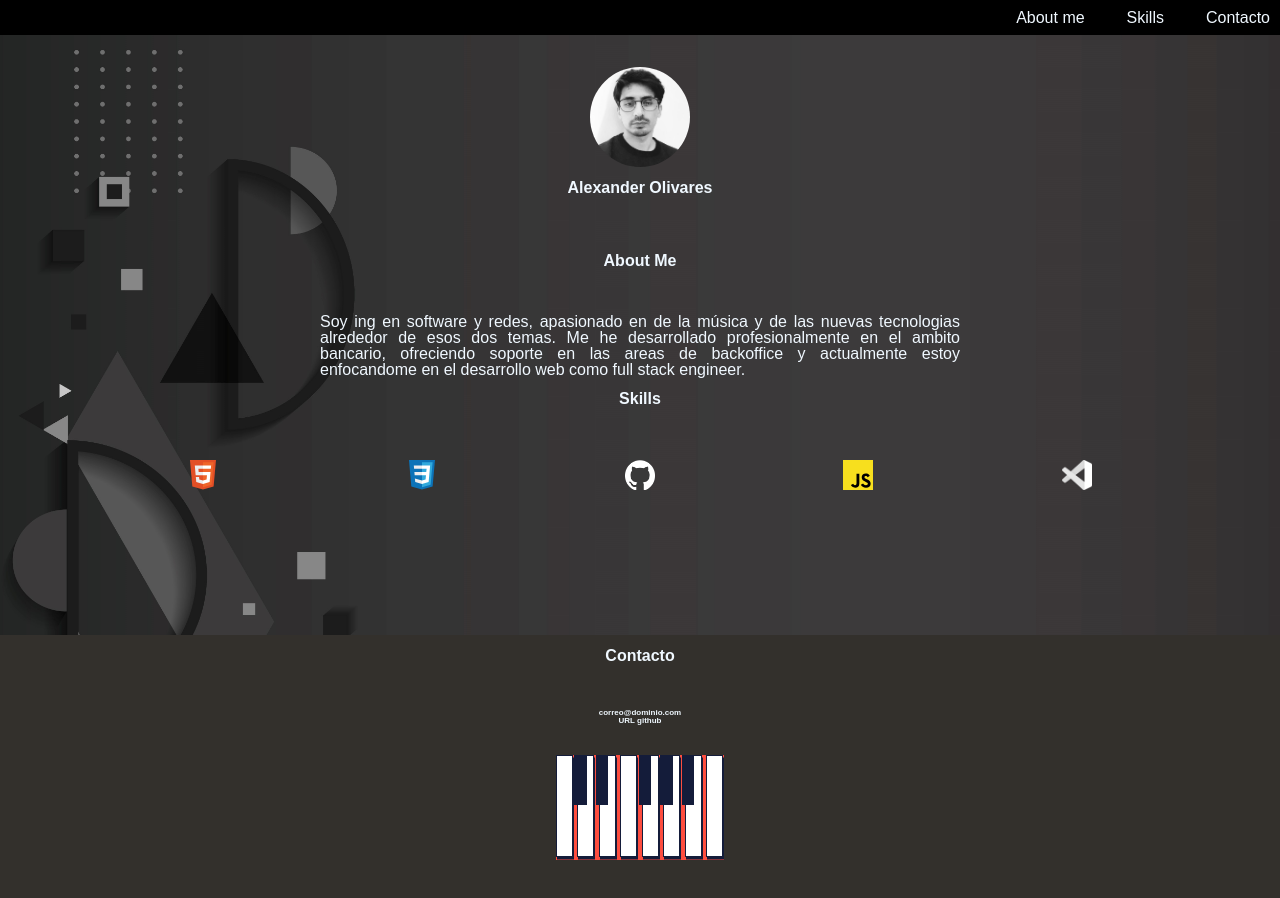
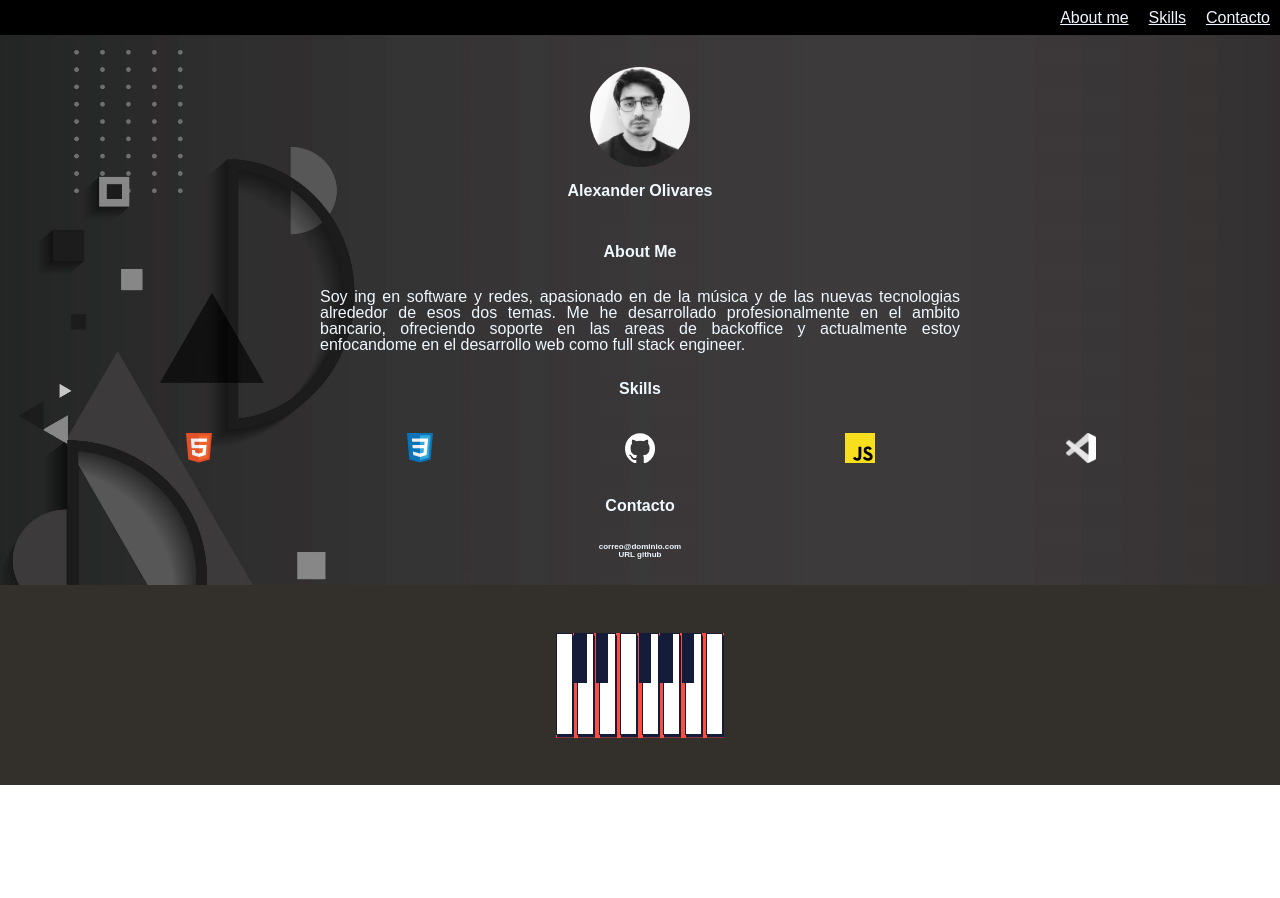
Before and after one commit to SimulationCartridge/portafolio, a plain HTML site: page index.html in a window 1280 px wide. After the commit the page ends 800 px from the top, so only its background shows below. Drawn offline with Linux system fonts and the light colour scheme.

Commit message:
refactor

```diff
--- a/index.html
+++ b/index.html
@@ -18,53 +18,56 @@
 	<div class="navContent">
 		<ul>
 			<li>
-				<a class="navItem">
+				<a class="navItem" href="#">
 					About me
 				</a>
 			</li>
 			<li>
-				<a class="navItem">
+				<a class="navItem" href="#">
 					Skills
 				</a>
 			</li>
 			<li>
-				<a class="navItem">
+				<a class="navItem" href="#">
 					Contacto
 				</a>
 			</li>
 		</ul>
 	</div>
 </nav>
-<!--main content-->
 
 <!--Aboutme-->
     <section class="section">
+
 		<div class="aboutMeContent">
 			<div class="profileContent">
 				<img class="imgProfile" src="./sources/images/portrait.jpg">
 			</div>
-			<img class="background">
-			<h1 class="aboutMe">Alexander Olivares</h1>
-			<h3>About Me</h3>
-			<p class="aboutMeWords">Soy ing en software y redes, apasionado en de la música y de las nuevas tecnologias alrededor de esos dos temas.
+			    <img class="background">
+			    <h1 class="aboutMe">Alexander Olivares</h1>
+			    <h3>About Me</h3>
+			    <p class="aboutMeWords">Soy ing en software y redes, apasionado en de la música y de las nuevas tecnologias alrededor de esos dos temas.
 				Me he desarrollado profesionalmente en el ambito bancario, ofreciendo soporte en las areas de backoffice y actualmente estoy enfocandome en el desarrollo web como full stack engineer. </p>
-			</div>
-			<div>
 				<h3>Skills</h3>
-			</div>
+		</div>
 		<div class="iconsContent">
 			<img class="skillsIcon" src="./sources/images/HTML.svg">
 		    <img class="skillsIcon" src="./sources/images/CSS3.svg">
 			<img class="skillsIcon" src="./sources/images/github-mark-white.png">
 			<img class="skillsIcon" src="./sources/images/JS.svg">
 			<img class="skillsIcon" src="./sources/images/vscode-alt.png">
+
 		</div>
+		<div class="aboutMeContent">
+			<h3>Contacto</h3>
+	   <h5>correo@dominio.com</h5>
+	   <h5>URL github</h5>
+	</div>
+		</div>
+
 	</section>
 <!--footer, piano y contacto-->
 <footer>
-	   <h3>Contacto</h3>
-	   <h5>correo@dominio.com</h5>
-	   <h5>URL github</h5>
 	   <div>
 	   <section class="piano">
 		<section id="c-key" class="key">
--- a/sources/style.css
+++ b/sources/style.css
@@ -2,39 +2,38 @@ body {
     font-family: 'Monserrat', sans-serif;
 }
 
-/*navegador*/
 
 div{
     display: block;
 }
+
+/*---------navegador---------*/
 
 .navContent{
     background-color: black;
     height: 35px;
 }
 
+
 nav ul{
     display: flex;
     justify-content: flex-end;
-    padding: 0%;
-    margin: 0;
 }
 
 .navItem{
-    float: left;
-    margin-top: 10px;
-    margin-right: 10px;
-    padding-left: 2em;
+    float: right;
+    margin: 5px 5px;
+    padding: 5px 5px;
     color: aliceblue;
 }
 
-/* main content*/
 
-/****** about me*******/
+
+/*---------About Me---------*/
 
 .section{
-    height: 600px;
-    background-color: bisque;
+    height: 550px;
+    width: 100%;
     background-image: url('./images/background2.jpg');
     background-repeat: no-repeat;
     background-color: center;
@@ -47,9 +46,9 @@ nav ul{
     flex-direction: column;
     justify-content: center;
     align-items: center;
+}
 
-
-}
+/*---------Profile Picture---------*/
 
 .profileContent{
     margin-top: 2rem;
@@ -62,13 +61,11 @@ nav ul{
     border-radius: 150px;
 }
 
-/* parrafo*/
+/*---------Nombre---------*/
 
 h1{
     color: aliceblue;
-    text-justify: inter-word;
-    padding: 1%;
-    margin-bottom: 2rem;
+    margin: 1rem 2rem;
     font-weight: bold;
 }
 
@@ -76,27 +73,22 @@ h1:hover{
     text-shadow: 0px 0px 10px rgb(62, 183, 109);
 }
 
+/*---------subtitles---------*/
+
 h3{
     color: aliceblue;
     text-justify: inter-word;
     padding: 1%;
-    margin-bottom: 2rem;
+    margin: 1rem 2rem;
     text-align: center;
     font-weight: bold;
-
 }
 
 h3:hover{
     text-shadow: 0px 0px 10px rgb(62, 183, 109);
 }
 
-h5{
-    color: aliceblue;
-    text-justify: inter-word;
-    text-align: center;
-    font-size: 0.5rem;
-    font-weight: bold;
-}
+/*---------Parrafo---------*/
 
 .aboutMeWords{
     width: 50%;
@@ -106,26 +98,40 @@ h5{
     text-align: justify;
 }
 
+/*------------------*/
+
 .iconsContent{
     display: flex;
     flex-wrap: wrap;
     justify-content: space-evenly;
     width: 100%;
-
 }
 
 .skillsIcon{
     display: inline-block;
     height: 30px;
     width: 30px;
-    margin-top: 8px;
+    padding: 0.5%;
 }
+
+h5{
+    color: aliceblue;
+    text-justify: inter-word;
+    text-align: center;
+    font-size: 0.5em;
+    font-weight: bold;
+}
+
 
 /* footer*/
 
 footer{
-    height: 400px;
+    height: 200px;
     background-color: rgb(51, 48, 44);
+    display: flex;
+    flex-wrap: wrap;
+    justify-content: center;
+    align-items: center;
 }
 
 /* piano*/
@@ -136,7 +142,6 @@ footer{
     display: block;
     margin: 0 auto;
     background-color: #fd4d3f;
-    margin-top: 30px;
   }
 
   .key{
```
